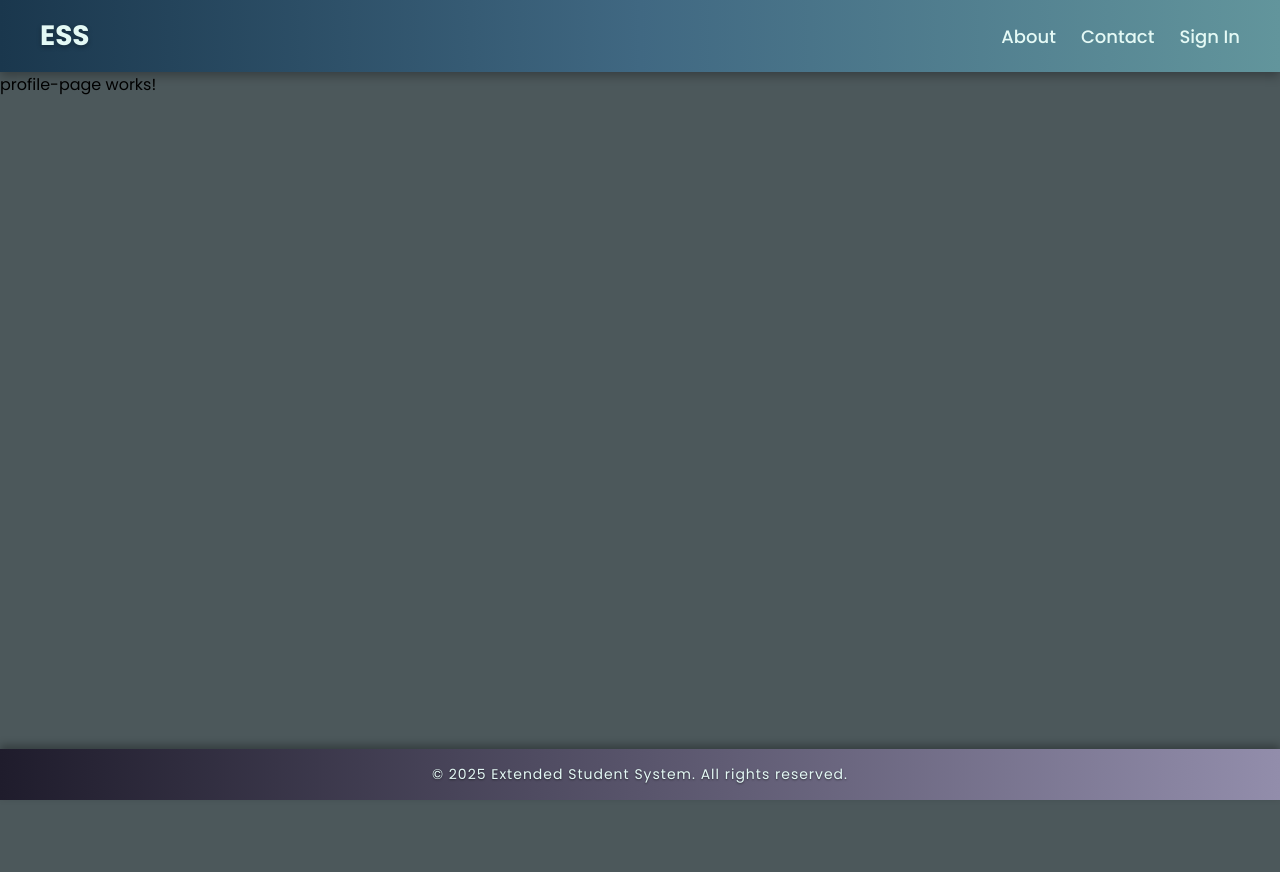
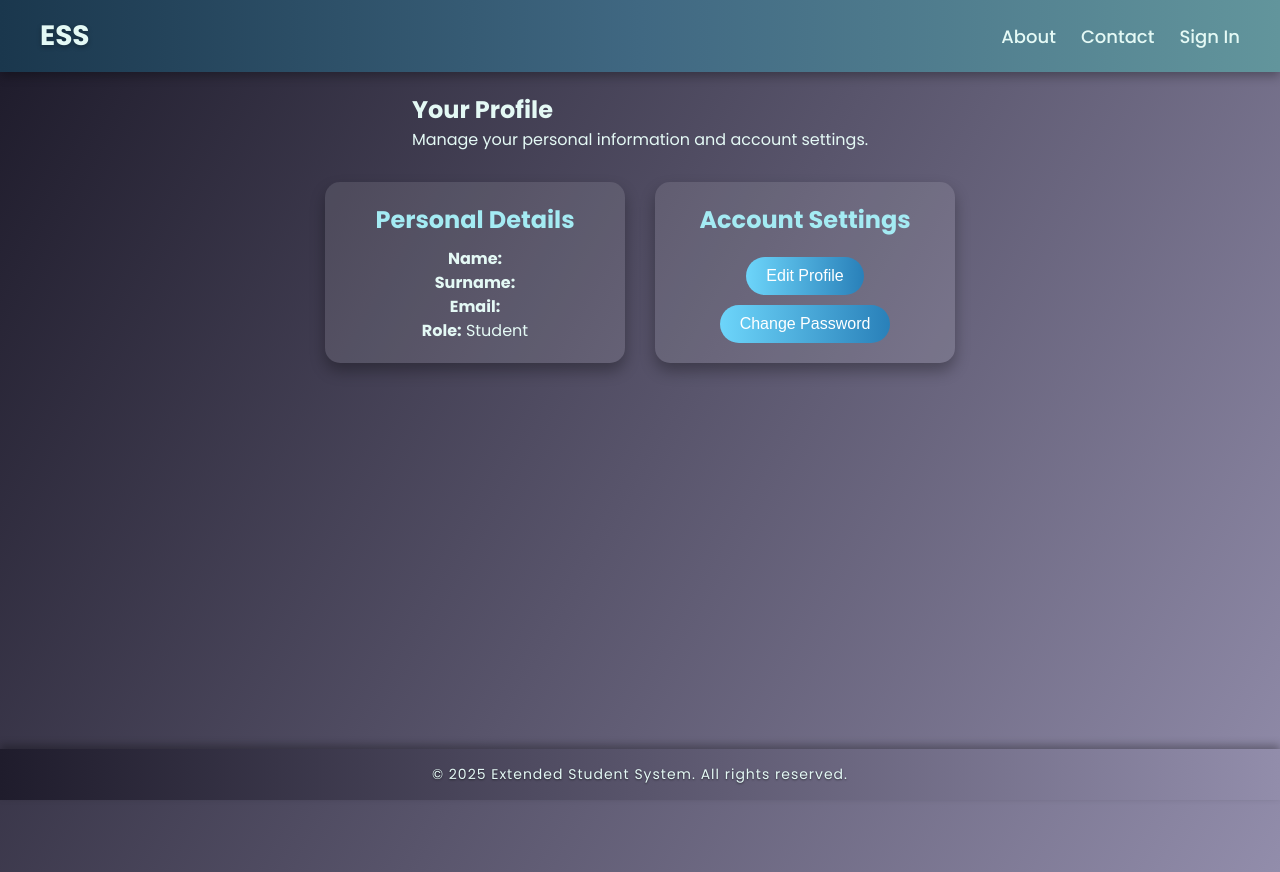
Before and after one commit to Zvki/Extended-Student-System-App, an Angular app in the folder fullstack-frontend/: page /profile in a window 1280 px wide. Before the commit the page ends 800 px from the top, so only its background shows below. Built offline with nearby package versions, Linux system fonts and the light colour scheme.

Commit message:
feat: add loading page and profile hero component; update routing and user display

```diff
--- a/fullstack-frontend/src/app/app.routes.ts
+++ b/fullstack-frontend/src/app/app.routes.ts
@@ -2,9 +2,12 @@ import { Routes } from '@angular/router';
 import { LoginPageComponent } from './pages/login-page/login-page.component';
 import { LandingPageComponent } from './pages/landing-page/landing-page.component';
 import { ProfilePageComponent } from './pages/profile-page/profile-page.component';
+import { LoadingPageComponent } from './pages/loading-page/loading-page.component';
 
 export const routes: Routes = [
 { path: '', component: LandingPageComponent },
 { path: 'login', component: LoginPageComponent },
-{ path: 'profile', component: ProfilePageComponent}
+{ path: 'profile', component: ProfilePageComponent},
+{ path: 'loading', component: LoadingPageComponent}
+
 ];
--- a/fullstack-frontend/src/app/components/landing-hero/landing-hero.component.html
+++ b/fullstack-frontend/src/app/components/landing-hero/landing-hero.component.html
@@ -25,7 +25,7 @@
     </div>
     <div *ngIf="isLoggedIn$ | async">
         <header class="hero">
-            <h2>Welcome back, {{ username$ | async}}!</h2>
+            <h2>Welcome back, {{ name$ | async}}!</h2>
             <p>Manage your academic records and stay on top of your progress.</p>
         </header>
 
--- a/fullstack-frontend/src/app/components/landing-hero/landing-hero.component.ts
+++ b/fullstack-frontend/src/app/components/landing-hero/landing-hero.component.ts
@@ -15,7 +15,7 @@ import { map } from 'rxjs';
 export class LandingHeroComponent {
 
   isLoggedIn$ = this.AuthService.isLoggedIn$;
-  username$ = this.userService.user$.pipe(map(user => user?.username));
+  name$ = this.userService.user$.pipe(map(user => user?.name));
 
   constructor(private AuthService: AuthService, private userService: UserService) {}
 
--- a/fullstack-frontend/src/app/components/login/login.component.ts
+++ b/fullstack-frontend/src/app/components/login/login.component.ts
@@ -14,14 +14,22 @@ import { UserService } from '../../utils/UserService';
 })
 export class LoginComponent {
 
+  isLoading: boolean = false;
   email: string = '';
   password: string = '';
 
   constructor(private http: HttpClient, private router: Router, private userService: UserService) {}
 
   onSubmit(): void {
+    this.isLoading = true;
+
+    if (this.isLoading) {
+      this.router.navigate(['/loading']);
+    }
+
     const loginData = { email: this.email, password: this.password };
 
+    setTimeout(() => {
     this.http.post<{ success: boolean; message: string; data: any }>('http://localhost:8080/login', loginData, { withCredentials: true })
       .subscribe({
         next: (response) => {
@@ -31,12 +39,15 @@ export class LoginComponent {
             this.userService.setUser(response.data);
           }
 
+          this.isLoading = false;
           this.router.navigate(['']);
         },
         error: (error) => {
           console.error('Login failed:', error);
+          this.isLoading = false;
         }
       });
+    }, 1500);
 }
 
 }
--- /dev/null
+++ b/fullstack-frontend/src/app/components/profile-hero/profile-hero.component.css
@@ -0,0 +1,67 @@
+.profile-page {
+    display: flex;
+    flex-direction: column;
+    align-items: center;
+    gap: 30px;
+    padding: 20px;
+    color: #E4F9F5;
+    background: linear-gradient(120deg, #1F1C2C, #928DAB);
+    min-height: 100vh;
+}
+
+.profile-info {
+    display: flex;
+    gap: 30px;
+    justify-content: center;
+    flex-wrap: wrap;
+}
+
+.profile-card {
+    background: rgba(255, 255, 255, 0.1);
+    padding: 20px 30px;
+    border-radius: 15px;
+    box-shadow: 0 8px 15px rgba(0, 0, 0, 0.3);
+    width: 300px;
+    text-align: center;
+    transition: transform 0.3s ease, box-shadow 0.3s ease;
+}
+
+.profile-card h3 {
+    font-size: 24px;
+    margin-bottom: 10px;
+    color: #A4EBF3;
+}
+
+.profile-card p {
+    font-size: 16px;
+    line-height: 1.5;
+    color: #E4F9F5;
+}
+
+.profile-card button {
+    background: linear-gradient(90deg, #6DD5FA, #2980B9);
+    color: #fff;
+    border: none;
+    padding: 10px 20px;
+    font-size: 16px;
+    cursor: pointer;
+    border-radius: 20px;
+    transition: background 0.5s ease-in-out, transform 0.3s ease-in-out;
+    margin-top: 10px;
+}
+
+.profile-card button:hover {
+    background: linear-gradient(90deg, #2980B9, #6DD5FA);
+    transform: translateY(-3px);
+}
+
+@media (max-width: 768px) {
+    .profile-info {
+        flex-direction: column;
+        align-items: center;
+    }
+
+    .profile-card {
+        width: 90%;
+    }
+}
--- /dev/null
+++ b/fullstack-frontend/src/app/components/profile-hero/profile-hero.component.html
@@ -0,0 +1,21 @@
+<div class="profile-page">
+    <header class="dashboard-header">
+        <h2>Your Profile</h2>
+        <p>Manage your personal information and account settings.</p>
+    </header>
+
+    <section class="profile-info">
+        <div class="profile-card">
+            <h3>Personal Details</h3>
+            <p><strong>Name:</strong> {{ name$ | async}}</p>
+            <p><strong>Surname:</strong> {{ surname$ | async}}</p>
+            <p><strong>Email:</strong> {{ email$ | async}}</p>
+            <p><strong>Role:</strong> Student</p>
+        </div>
+        <div class="profile-card">
+            <h3>Account Settings</h3>
+            <button>Edit Profile</button>
+            <button>Change Password</button>
+        </div>
+    </section>
+</div>
--- /dev/null
+++ b/fullstack-frontend/src/app/components/profile-hero/profile-hero.component.ts
@@ -0,0 +1,21 @@
+import { Component } from '@angular/core';
+import { UserService } from '../../utils/UserService';
+import { map } from 'rxjs';
+import { AsyncPipe } from '@angular/common';
+
+@Component({
+  selector: 'app-profile-hero',
+  standalone: true,
+  imports: [AsyncPipe],
+  templateUrl: './profile-hero.component.html',
+  styleUrl: './profile-hero.component.css'
+})
+export class ProfileHeroComponent {
+
+  constructor(private userService: UserService) {}
+
+  name$ = this.userService.user$.pipe(map(user => user?.name));
+  surname$ = this.userService.user$.pipe(map(user => user?.surname));
+  email$ = this.userService.user$.pipe(map(user => user?.email));
+
+}
--- /dev/null
+++ b/fullstack-frontend/src/app/pages/loading-page/loading-page.component.css
@@ -0,0 +1,27 @@
+.loading-page {
+    display: flex;
+    justify-content: center;
+    align-items: center;
+    height: 100vh;
+    background: linear-gradient(120deg, #1F1C2C, #928DAB);
+    color: #E4F9F5;
+}
+
+.loading-container {
+    text-align: center;
+}
+
+.spinner {
+    width: 60px;
+    height: 60px;
+    border: 6px solid rgba(255, 255, 255, 0.3);
+    border-top: 6px solid #6DD5FA;
+    border-radius: 50%;
+    animation: spin 1s linear infinite;
+    margin: 20px auto;
+}
+
+@keyframes spin {
+    0% { transform: rotate(0deg); }
+    100% { transform: rotate(360deg); }
+}
--- /dev/null
+++ b/fullstack-frontend/src/app/pages/loading-page/loading-page.component.html
@@ -0,0 +1,6 @@
+<div class="loading-page">
+    <div class="loading-container">
+        <div class="spinner"></div>
+        <h2>Loading...</h2>
+    </div>
+</div>
--- a/fullstack-frontend/src/app/pages/profile-page/profile-page.component.html
+++ b/fullstack-frontend/src/app/pages/profile-page/profile-page.component.html
@@ -1,3 +1,3 @@
 <app-navbar></app-navbar>
-<p>profile-page works!</p>
+<app-profile-hero></app-profile-hero>
 <app-footer></app-footer>
--- a/fullstack-frontend/src/app/pages/profile-page/profile-page.component.ts
+++ b/fullstack-frontend/src/app/pages/profile-page/profile-page.component.ts
@@ -1,11 +1,12 @@
 import { Component } from '@angular/core';
 import { NavbarComponent } from '../../components/navbar/navbar.component';
 import { FooterComponent } from '../../components/footer/footer.component';
+import { ProfileHeroComponent } from '../../components/profile-hero/profile-hero.component';
 
 @Component({
   selector: 'app-profile-page',
   standalone: true,
-  imports: [NavbarComponent, FooterComponent],
+  imports: [NavbarComponent, FooterComponent, ProfileHeroComponent],
   templateUrl: './profile-page.component.html',
   styleUrl: './profile-page.component.css'
 })
```
Also changed, not shown: fullstack-frontend/src/app/pages/loading-page/loading-page.component.ts (added, +12 -0 lines), 2 other files (tests, documents, lock files or other folders).
